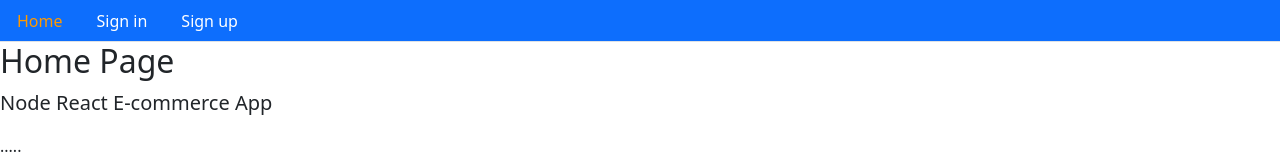
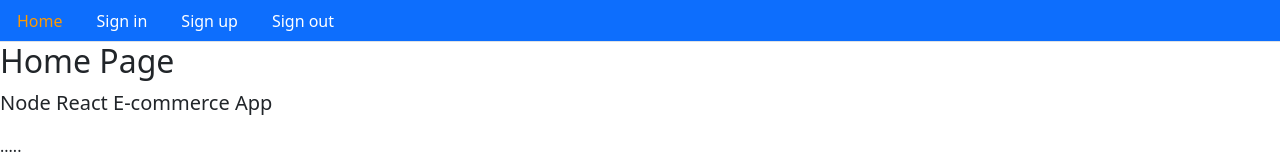
Before and after one commit to betadayz/ecomm-front, a React (Create React App) app: page / in a window 1280 px wide. Shown: the top 160 px of the page. Built offline with nearby package versions, Linux system fonts and the light colour scheme.

Commit message:
User signout setup

```diff
--- a/src/auth/index.js
+++ b/src/auth/index.js
@@ -36,5 +36,17 @@
     if(typeof window !== 'undefined') {
        localStorage.setItem('jwt', JSON.stringify(data))
        next();
-    }
+    };
+};
+
+export const signout = (next) => {
+    if(typeof window !== 'undefined') {
+        localStorage.removeItem('jwt');
+        next();
+        return fetch(`${API}/signout`, {
+            method: "GET",
+        }).then(response => {
+            console.log('signout', response)
+        }).catch(err => console.log(err))
+     };
 }
--- a/src/core/Menu.js
+++ b/src/core/Menu.js
@@ -1,6 +1,6 @@
 import React from 'react';
 import {Link, withRouter} from 'react-router-dom'
-
+import {signout} from '../auth';
 
 const isActive = (history, path) => {
     if(history.location.pathname === path) {
@@ -24,6 +24,12 @@
             <li className="nav-item">
                  <Link className="nav-link" style={isActive(history, '/signup')} to="/signup">Sign up</Link>
             </li>
+
+            <li className="nav-item">
+                 <span className="nav-link" style={{cursor: 'pointer', color: '#ffffff'}} onClick={() => signout(() => {
+                     history.push('/')
+                 })}>Sign out</span>
+            </li>
         </ul>
     </div>
 )
```
